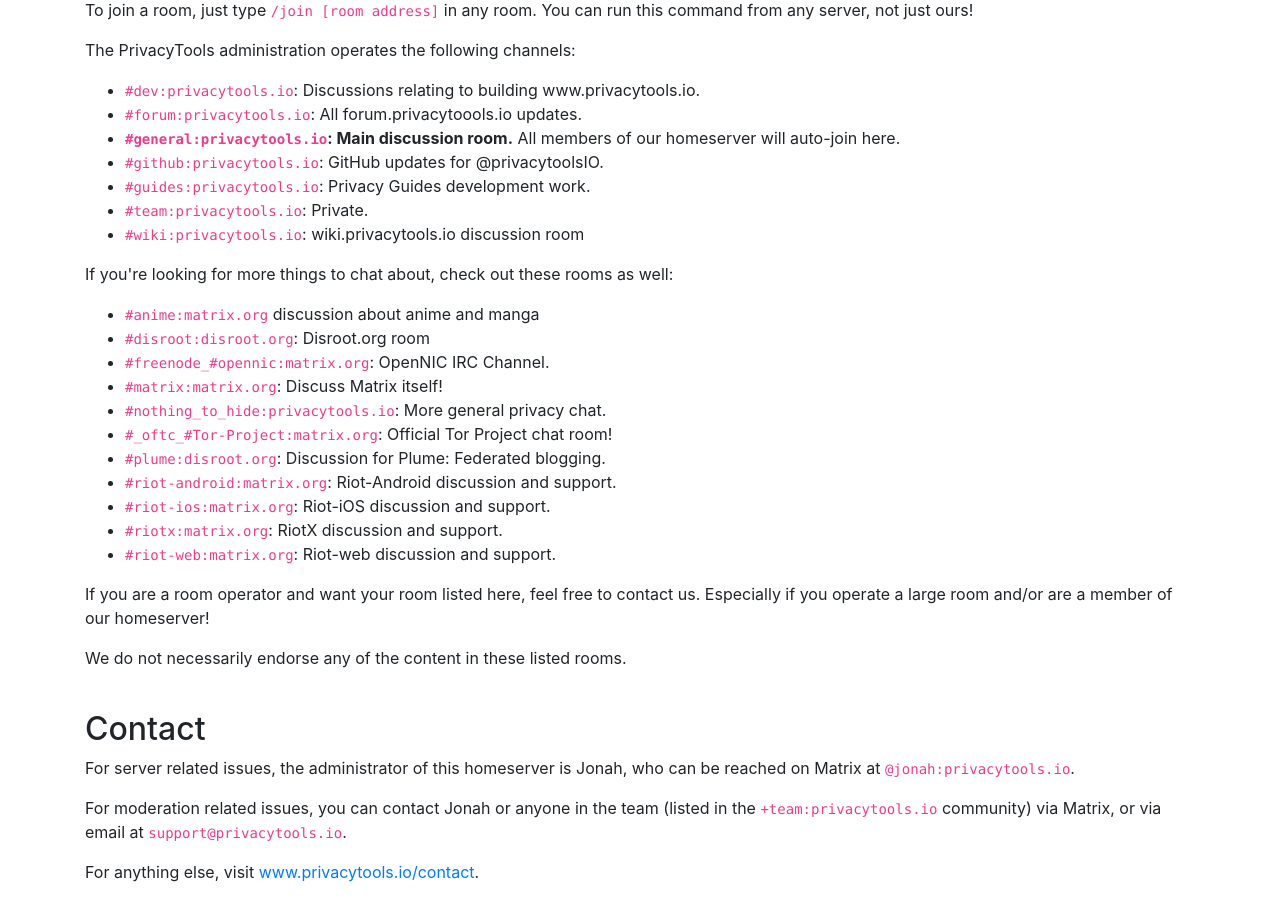
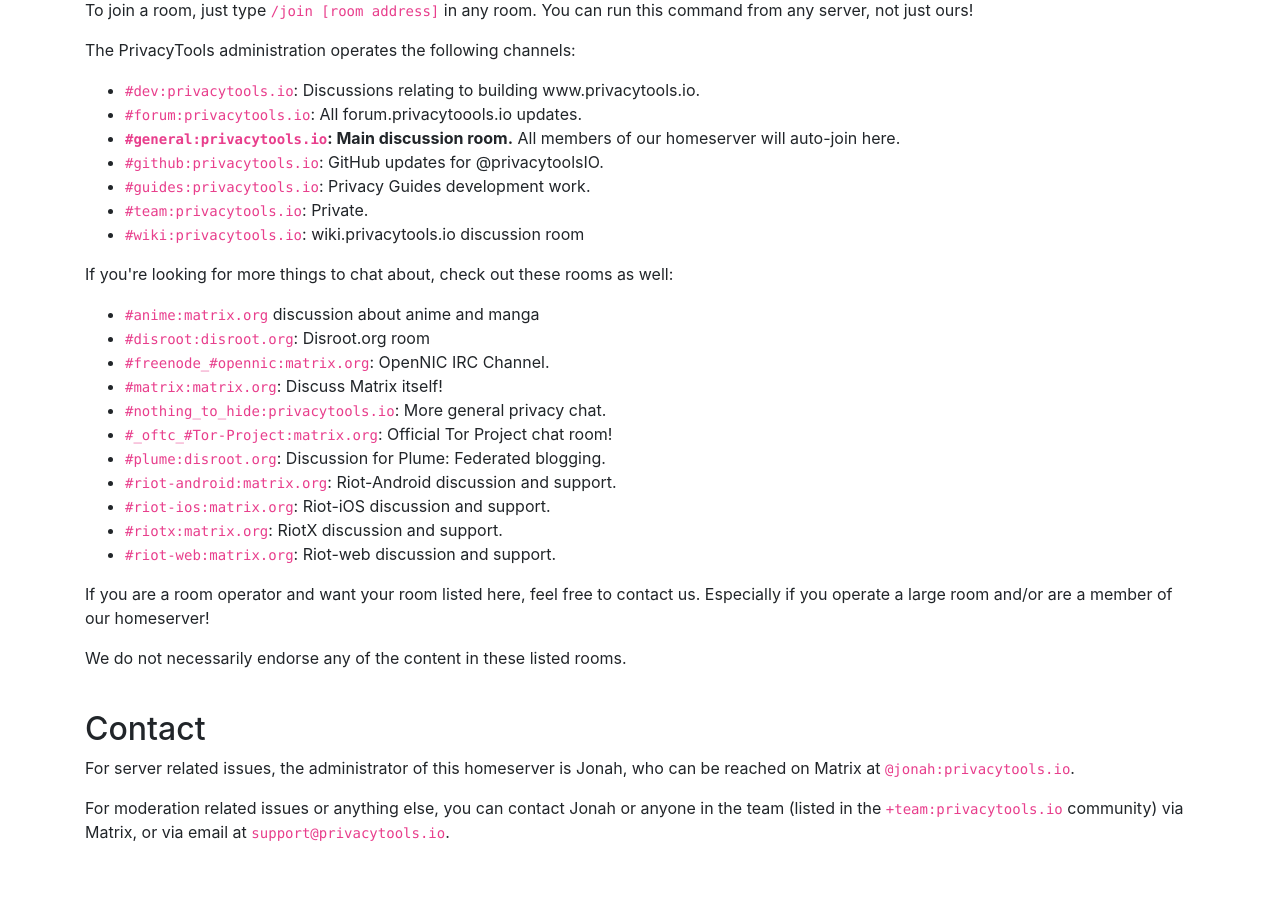
Before and after one commit to privacytools/static-sites, a Jekyll site: the page built from chat/index.html, in a window 1280 px wide and 900 px high, scrolled down 2857 px. Built offline with Jekyll 4.4.1, drawn with Linux system fonts in a browser that asks for light colours; after the commit the page ends 3717 px from its top, so only the background shows below that.

Commit message:
Remove contact page link

```diff
--- a/chat/index.html
+++ b/chat/index.html
@@ -101,5 +101,4 @@
 
 <h2 class="pt-4" id="contact">Contact</h2>
 <p>For server related issues, the administrator of this homeserver is Jonah, who can be reached on Matrix at <code>@jonah:privacytools.io</code>.
-<p>For moderation related issues, you can contact Jonah or anyone in the team (listed in the <code>+team:privacytools.io</code> community) via Matrix, or via email at <code>support@privacytools.io</code>.</p>
-<p>For anything else, visit <a href="https://www.privacytools.io/contact/">www.privacytools.io/contact</a>.</p>
+<p>For moderation related issues or anything else, you can contact Jonah or anyone in the team (listed in the <code>+team:privacytools.io</code> community) via Matrix, or via email at <code>support@privacytools.io</code>.</p>
```
